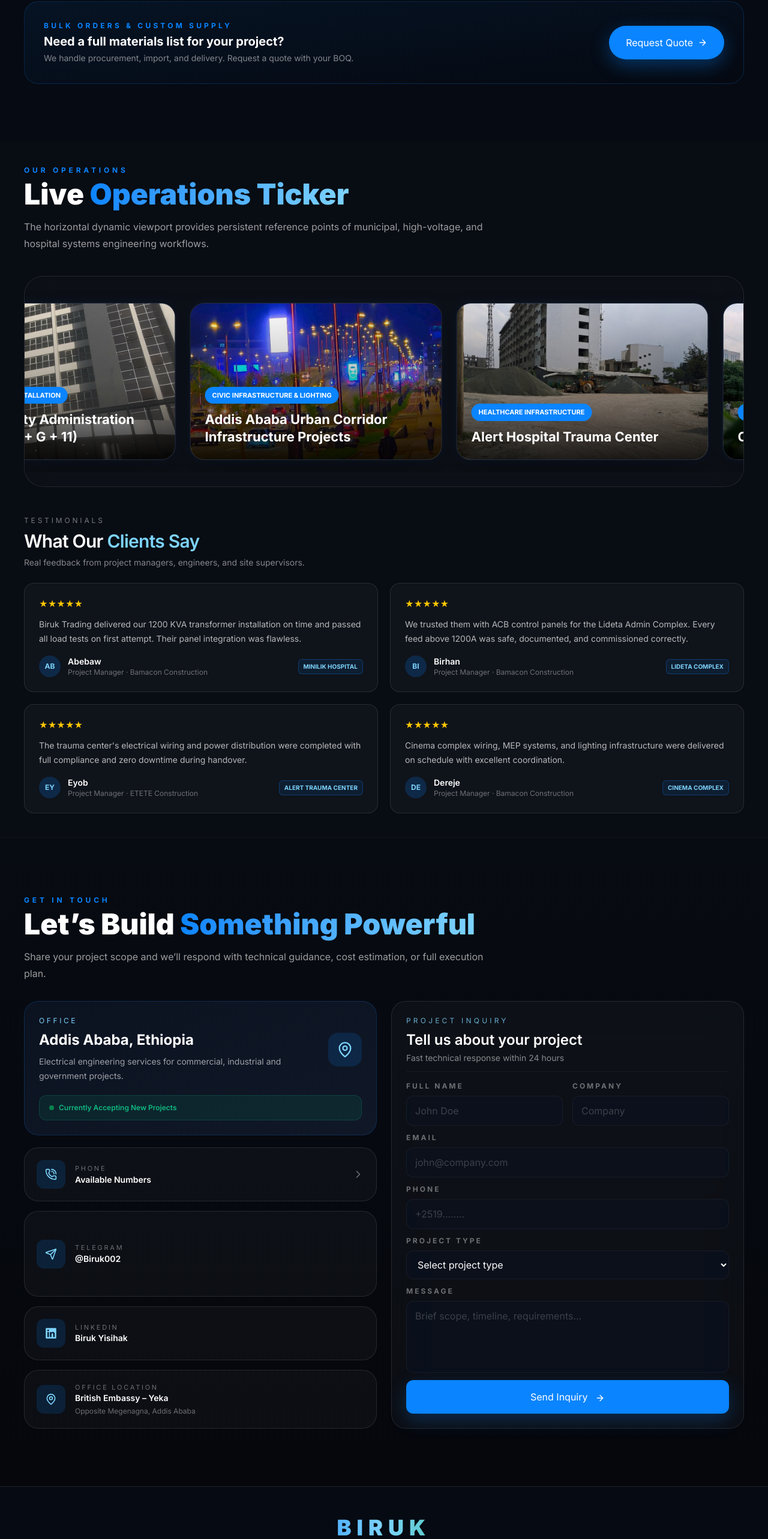
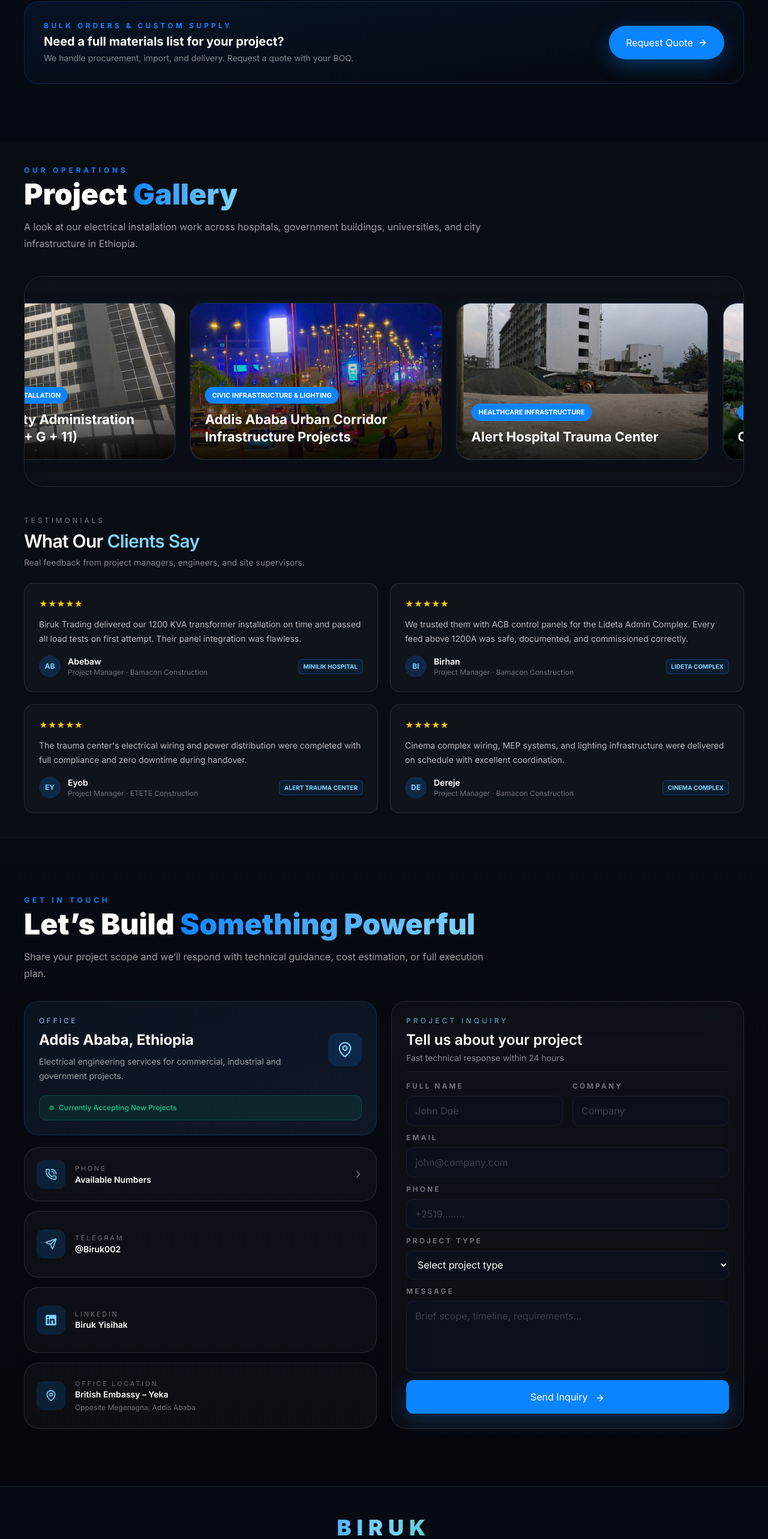
Before and after one commit to teme0912/BIRUK, a React (Vite) app: page / in a window 1280 px wide. Shown: the part 5553-8119 px from the top of the page at 60% size. Built offline with nearby package versions, Linux system fonts and the light colour scheme.

Commit message:
Update app

```diff
--- a/src/App.tsx
+++ b/src/App.tsx
@@ -253,8 +253,7 @@ useEffect(() => {
   })
 }, [])
 useEffect(() => {
-  document.title = "Biruk Trading & Engineering | Electrical & Electromechanical Services"
-
+document.title = "Biruk Electrical Website | Biruk Trading & Engineering, Ethiopia"
   const meta = document.querySelector("meta[name='description']")
   if (meta) {
     meta.setAttribute(
@@ -1354,19 +1353,19 @@ hover:bg-[#1593ff]
 
           <div className="mx-auto max-w-7xl">
             <Reveal>
-              <Reveal>
+             <Reveal>
   <div className="flex flex-col gap-2">
     <span className="text-xs font-bold uppercase tracking-[0.4em] text-[#0a84ff]">
       Our Operations
     </span>
     <h2 className="text-4xl font-black text-white sm:text-5xl">
-      Live{' '}
+      Project{' '}
       <span className="bg-gradient-to-r from-[#0a84ff] to-[#7dd3fc] bg-clip-text text-transparent">
-        Operations Ticker
+        Gallery
       </span>
     </h2>
     <p className="mt-2 max-w-3xl text-sm leading-7 text-white/60 sm:text-base">
-      The horizontal dynamic viewport provides persistent reference points of municipal, high-voltage, and hospital systems engineering workflows.
+      A look at our electrical installation work across hospitals, government buildings, universities, and city infrastructure in Ethiopia.
     </p>
   </div>
 </Reveal>
@@ -1588,11 +1587,11 @@ hover:bg-[#1593ff]
     </details>
 
     {/* TELEGRAM */}
-
-    <a
-      className="group flex flex-1 items-center rounded-3xl border border-white/10 bg-white/[0.03] p-5 hover:border-[#0a84ff]/40 transition"
-    >
-
+<a
+  href="https://t.me/Biruk002"
+  target="_blank"
+  rel="noopener noreferrer"
+className="group flex flex-1 basis-0 min-h-[96px] items-center rounded-3xl border border-white/10 bg-white/[0.03] p-5 hover:border-[#0a84ff]/40 transition">
       <div className="flex items-center gap-4">
 
         <div className="flex h-12 w-12 items-center justify-center rounded-xl bg-[#0a84ff]/15">
@@ -1619,9 +1618,8 @@ hover:bg-[#1593ff]
       href="https://www.linkedin.com/in/biruk-yisihak/"
       target="_blank"
       rel="noopener noreferrer"
-      className="group rounded-3xl border border-white/10 bg-white/[0.03] p-5 hover:border-[#0a84ff]/40 transition"
-    >
-      <div className="flex items-center gap-4">
+className="group flex flex-1 basis-0 min-h-[96px] items-center rounded-3xl border border-white/10 bg-white/[0.03] p-5 hover:border-[#0a84ff]/40 transition"
+    >      <div className="flex items-center gap-4">
         <div className="flex h-12 w-12 items-center justify-center rounded-xl bg-[#0a84ff]/15">
           <FaLinkedin className="h-5 w-5 text-[#7dd3fc]" />
         </div>
@@ -1644,8 +1642,7 @@ hover:bg-[#1593ff]
       href="https://www.google.com/maps/search/?api=1&query=British+Embassy+Addis+Ababa+Comoros+Street"
       target="_blank"
       rel="noopener noreferrer"
-      className="group rounded-3xl border border-white/10 bg-white/[0.03] p-5 hover:border-[#0a84ff]/40 transition"
-    >
+className="group flex flex-1 basis-0 min-h-[96px] items-center rounded-3xl border border-white/10 bg-white/[0.03] p-5 hover:border-[#0a84ff]/40 transition"    >
 
       <div className="flex items-center gap-4">
 
```
